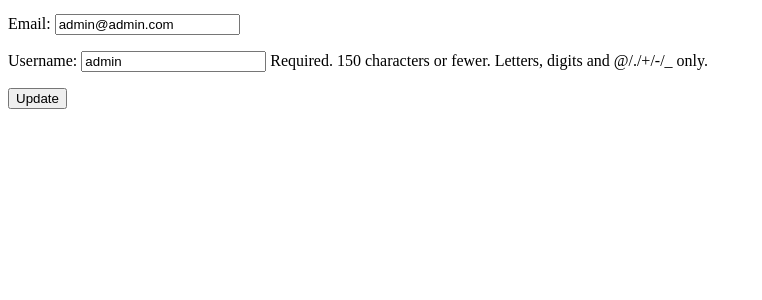
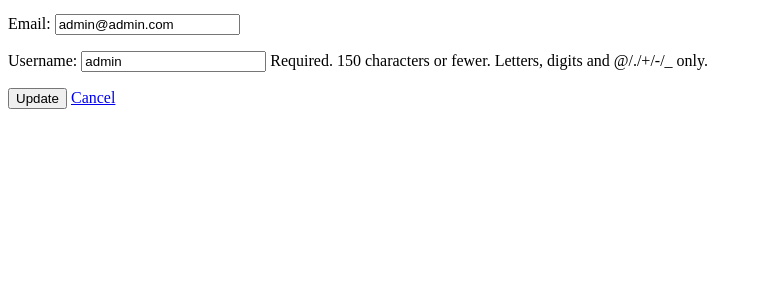
Before and after one commit to sinhaugoh/FriendZone, a Django app: page /profile/update/ in a window 1280 px wide. Shown: the part 415-715 px from the top of the page, without its empty margins (0-762 px from the left). Run offline with Django 4.2, Linux system fonts and the light colour scheme; a user stored in the database is signed in; data comes from the database, SQL or seed files in the repository.

Commit message:
add cancel link in the profile update page

```diff
--- a/social_media/templates/social_media/update_profile.html
+++ b/social_media/templates/social_media/update_profile.html
@@ -6,5 +6,6 @@
         <img src="{{profile_update_form.initial.profile_image.url}}" alt="profile image">
         {{profile_update_form.as_p}}
         <input type="submit" value="Update">
+        <a href="javascript:history.back()">Cancel</a>
     </form>
 {% endblock %}
```
